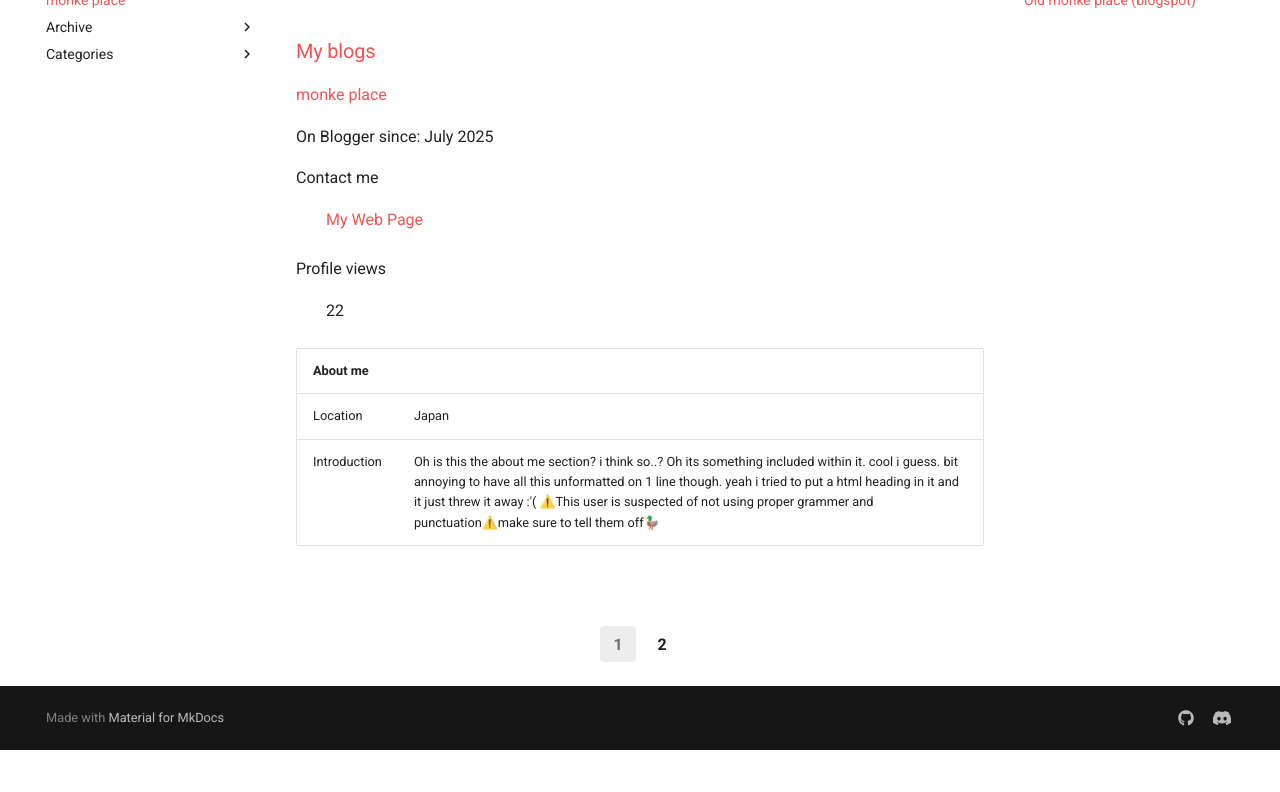
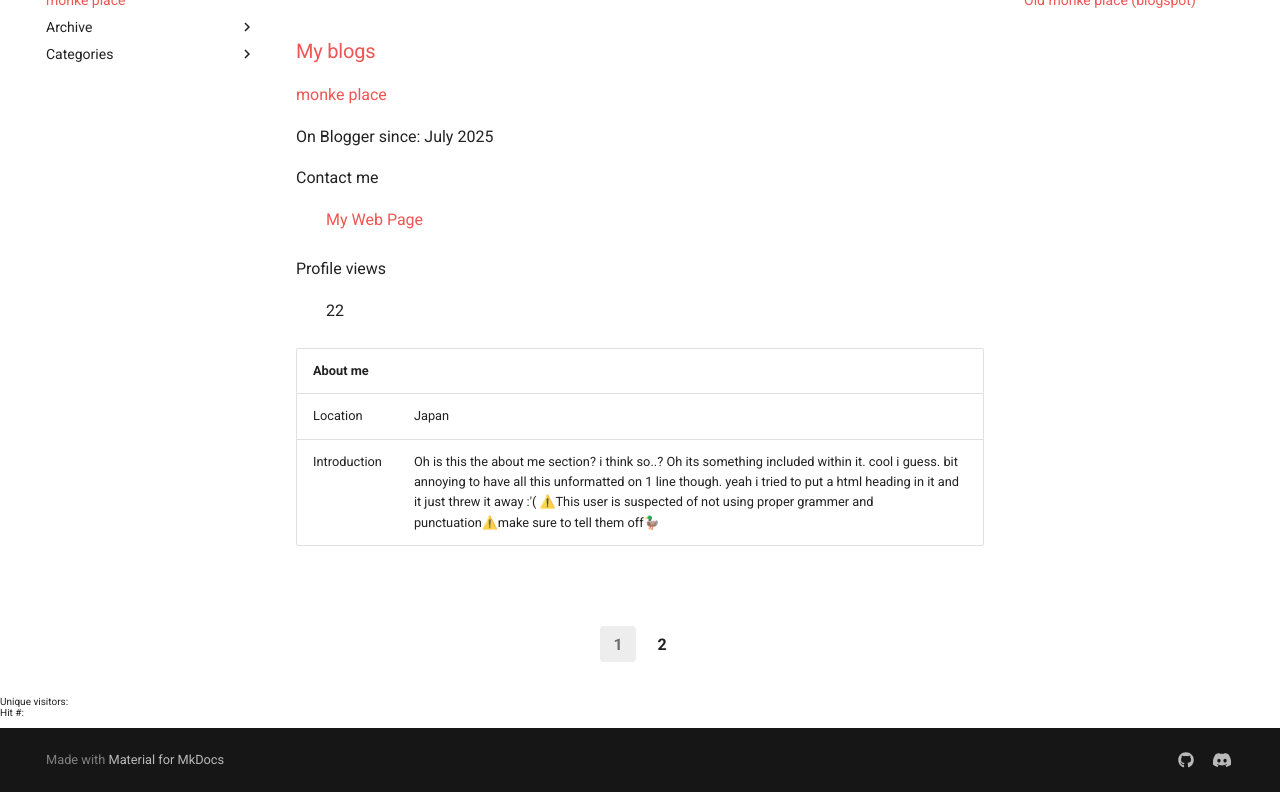
Before and after one commit to faretek1/faretek1.github.io, an MkDocs documentation site: the page built from docs/blog/index.md, in a window 1280 px wide and 900 px high, scrolled down 8996 px, cut to the strip 108-900 px from the top of the window. Built offline with MkDocs 1.6.1 and Material for MkDocs 9.7.7, drawn with Linux system fonts in a browser that asks for light colours; comment, search, counter and statistics services are not loaded; before the commit the page ends 9854 px from its top, so only the background shows below that.

Commit message:
blog: hit counter

```diff
--- a/mkdocs.yml
+++ b/mkdocs.yml
@@ -42,7 +42,7 @@
 
 
   features:
-    - navigation.instant
+    # - navigation.instant  # this breaks the hit counter
     - navigation.instant.prefetch
     - navigation.instant.progress
     - navigation.instant.preview
--- /dev/null
+++ b/overrides/main.html
@@ -0,0 +1,9 @@
+{% extends "base.html" %}
+
+{% block footer %}
+<p>Unique visitors: <script type="text/javascript" src="https://counter.websiteout.com/js/35/0/0/1"></script><br>
+    Hit #: <script type="text/javascript" src="https://counter.websiteout.com/js/35/0/0/0"></script>
+
+</p>
+{{ super() }}
+{% endblock %}
```
